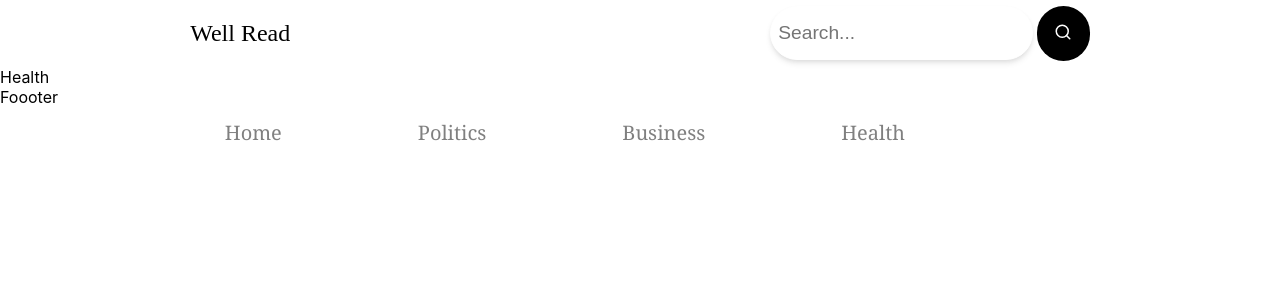
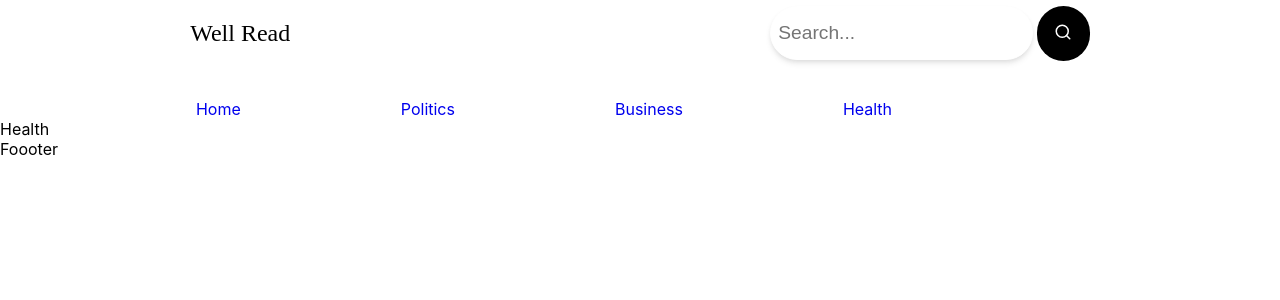
Before and after one commit to Jacsonrai/tutorClass, a React (Create React App) app: page /health in a window 1280 px wide. Shown: the top 300 px of the page. Built offline with nearby package versions, Linux system fonts and the light colour scheme.

Commit message:
staged changed

```diff
--- a/src/Component/NavSection/BottomNav.css
+++ b/src/Component/NavSection/BottomNav.css
@@ -1,28 +1,13 @@
-.BottomNav-Container{
-    display: flex;
-    margin-top: 2em;
-    gap: 6em;
-    margin-left: 0%;
-    margin-right: 0%;
+.BottomNav-Container {
+  display: flex;
+  justify-content: center;
+  margin-right: 2em;
+  margin-top: 2em;
+  gap: 10em;
 
-}
-
-
-.BottomNav-Container{
-    position: relative;
-
-}
-.main-bottomContainer{
-    position: absolute;
-    left: 16%;
 
 
 }
 .navLinkClass{
-    padding: 1em;
-    color: gray;
-    font-size: 20px;
     text-decoration: none;
-    font-family: Georgia, 'Times New Roman', Times, serif;
-
 }
--- a/src/Component/NavSection/BottomNav.jsx
+++ b/src/Component/NavSection/BottomNav.jsx
@@ -4,7 +4,7 @@ import { NavLink } from "react-router-dom";
 
 function BottomNav({ navData }) {
   return (
-    < div className="main-bottomContainer">
+    <div className="main-bottomContainer">
       <div className="BottomNav-Container">
         {navData.map((each, index) => (
           <NavLink className={"navLinkClass"} to={each.url}>
@@ -14,5 +14,5 @@ function BottomNav({ navData }) {
       </div>
     </div>
   );
-        }
-        export default BottomNav;
+}
+export default BottomNav;
--- /dev/null
+++ b/src/Component/NavSection/Navigation.jsx
@@ -0,0 +1,38 @@
+import React from "react";
+import BottomNav from "./BottomNav";
+import TopNav from "./TopNav";
+
+const Navigation = () => {
+    const navData = [
+        {
+          label: "Home",
+          url: "/Home",
+        },
+        {
+          label: "Politics",
+          url: "/politics",
+        },
+        {
+          label: "Business",
+          url: "/business",
+        },
+        {
+          label: "Health",
+          url: "/health",
+        },
+      ];
+  return (
+    <div className="navigation-container">
+      <div className="navigation-main-container">
+        <div className="top-nav-bar">
+          <TopNav />
+        </div>
+        <div className="bottom-nav-bar">
+          <BottomNav navData={navData} />
+        </div>
+      </div>
+    </div>
+  );
+};
+
+export default Navigation;
--- a/src/Component/NavSection/TopNav.css
+++ b/src/Component/NavSection/TopNav.css
@@ -13,3 +13,6 @@
     font-family:Garamond serif ;
     font-weight: lighter;
  }
+.bottom-nav-bar{
+    margin-right: 10em;
+}
--- a/src/Component/NavSection/TopNav.jsx
+++ b/src/Component/NavSection/TopNav.jsx
@@ -3,9 +3,29 @@ import ButtonWithIcon from "../../Shared/ButtonWithIcon";
 import "./TopNav.css";
 import { FiSearch } from "react-icons/fi";
 import InputField from "../../Shared/InputField/InputField";
+import BottomNav from "./BottomNav";
 const TopNav = () => {
+  const navData = [
+    {
+      label: "Home",
+      url: "/Home",
+    },
+    {
+      label: "Politics",
+      url: "/politics",
+    },
+    {
+      label: "Business",
+      url: "/business",
+    },
+    {
+      label: "Health",
+      url: "/health",
+    },
+  ];
   return (
-    <div className="top-nav-container">
+    <div className="navigator-container">
+      <div className="top-nav-container">
       <div className="top-main-container">
         <div className="logoContainer">
           <h2 className="logoText">Well Read</h2>
@@ -22,6 +42,11 @@ const TopNav = () => {
         </div>
       </div>
     </div>
+    <div className="bottom-nav-bar">
+          <BottomNav navData={navData} />
+        </div>
+    </div>
+
   );
 };
 export default TopNav;
--- a/src/Routing/Routing.jsx
+++ b/src/Routing/Routing.jsx
@@ -1,39 +1,17 @@
 import React from "react";
 import { Routes, Route } from "react-router-dom";
 import BottomNav from "../Component/NavSection/BottomNav";
-import Foooter from "../Component/NavSection/Foooter";
+import Foooter from "../Component/Footer/Foooter";
 import TopNav from "../Component/NavSection/TopNav";
 import Business from "../Pages/Business/Business";
 import Health from "../Pages/Health/Health";
 import Home from "../Pages/Home/Home";
 import Politics from "../Pages/Politics/Politics";
+import Navigation from "../Component/NavSection/Navigation";
 const Routing = () => {
-  const navData = [
-    {
-      label: "Home",
-      url: "/Home",
-    },
-    {
-      label: "Politics",
-      url: "/politics",
-    },
-    {
-      label: "Business",
-      url: "/business",
-    },
-    {
-      label: "Health",
-      url: "/health",
-    },
-  ];
   return (
     <>
-
-      <TopNav />
-
-      <BottomNav navData={navData} />
-
-
+    <TopNav/>
 
       <Routes>
         <Route path="/Home" element={<Home />} />
@@ -41,10 +19,9 @@ const Routing = () => {
         <Route path="/business" element={<Business />} />
         <Route path="/health" element={<Health />} />
       </Routes>
-      <Foooter/>
+      <Foooter />
     </>
   );
 };
 
-
 export default Routing;
```
Also changed, not shown: src/Component/Footer/Foooter.jsx (renamed from src/Component/NavSection/Foooter.jsx).
